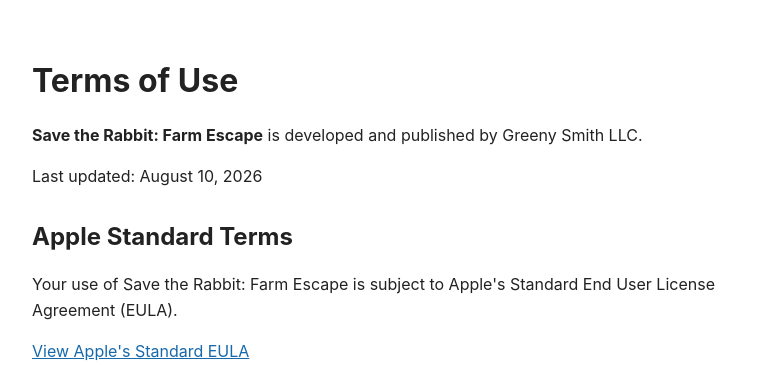
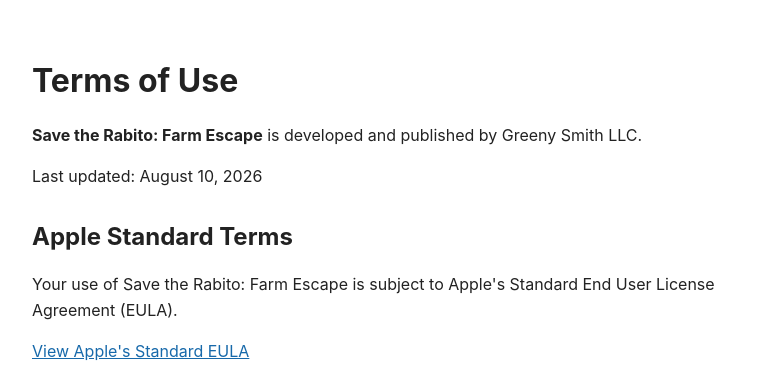
Before and after one commit to artdolia/greenysmith.com, a plain HTML site: page save-the-rabbit-farm-escape/terms.html in a window 1280 px wide. Shown: the top 373 px of the page, 228-990 px from the left. Drawn offline with Linux system fonts and the light colour scheme.

Commit message:
Update terms.html

```diff
--- a/save-the-rabbit-farm-escape/terms.html
+++ b/save-the-rabbit-farm-escape/terms.html
@@ -3,7 +3,7 @@
 <head>
   <meta charset="utf-8">
   <meta name="viewport" content="width=device-width, initial-scale=1">
-  <title>Save the Rabbit: Farm Escape — Terms of Use</title>
+  <title>Save the Rabito: Farm Escape — Terms of Use</title>
   <style>
     body {
       font-family: -apple-system, BlinkMacSystemFont, "Segoe UI", sans-serif;
@@ -23,13 +23,13 @@
 
 <h1>Terms of Use</h1>
 
-<p><strong>Save the Rabbit: Farm Escape</strong> is developed and published by Greeny Smith LLC.</p>
+<p><strong>Save the Rabito: Farm Escape</strong> is developed and published by Greeny Smith LLC.</p>
 
 <p>Last updated: August 10, 2026</p>
 
 <h2>Apple Standard Terms</h2>
 
-<p>Your use of Save the Rabbit: Farm Escape is subject to Apple's Standard End User License Agreement (EULA).</p>
+<p>Your use of Save the Rabito: Farm Escape is subject to Apple's Standard End User License Agreement (EULA).</p>
 
 <p>
 <a href="https://www.apple.com/legal/internet-services/itunes/dev/stdeula/">
```
